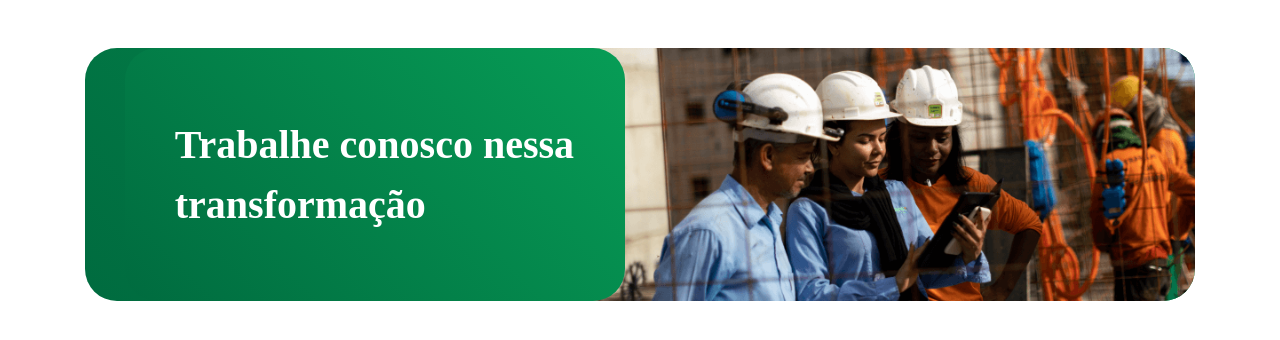
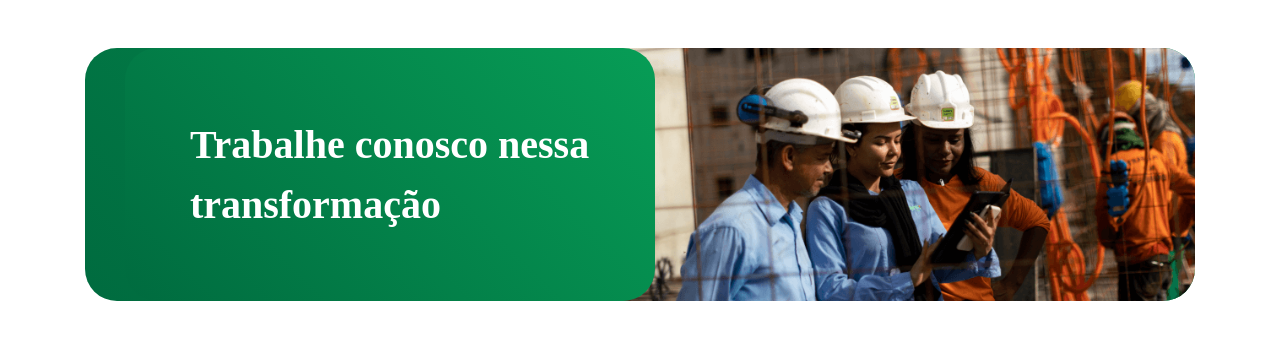
Before and after one commit to victorscdev/desafio.up.mrv, a website: page index.html in a window 1280 px wide. Drawn offline with nearby package versions, Linux system fonts and the light colour scheme; a web font is replaced by a local one.

Commit message:
fix: mobile first in banner

```diff
--- a/src/components/banner/_banner.html
+++ b/src/components/banner/_banner.html
@@ -1,7 +1,4 @@
 <section id="banner">
-	<article class="container">
-		<div class="row">
-			<div class="col-12">
 	<div class="banner">
 		<div class="banner__container">
 			<div class="banner__container__text">
@@ -9,13 +6,8 @@
 			</div>
 			<div
 				class="banner__container__img"
-							style="
-								background-image: url('/public/assets/img/img-banner-1.png');
-							"
+				style="background-image: url('/public/assets/img/img-banner-1.png')"
 			></div>
 		</div>
 	</div>
-			</div>
-		</div>
-	</article>
 </section>
--- a/src/components/banner/_banner.scss
+++ b/src/components/banner/_banner.scss
@@ -1,10 +1,43 @@
+#banner {
+	margin-left: 24px;
+	width: 100%;
+
+	@media (min-width: 576px) {
+		max-width: 540px;
+		margin-left: auto;
+		margin-right: auto;
+		padding-right: 15px;
+		padding-left: 15px;
+		margin-top: 24px;
+	}
+
+	@media (min-width: 768px) {
+		max-width: 720px;
+	}
+
+	@media (min-width: 992px) {
+		max-width: 960px;
+	}
+
+	@media (min-width: 1200px) {
+		margin-top: 48px;
+		max-width: 1140px;
+	}
+
 	.banner {
 		background: linear-gradient(225deg, #079d56 0%, #006b3f 100%);
-	border-radius: 32px;
-	height: 253px;
-	margin-top: 48px;
+		border-radius: 0 0 0 32px;
 		position: relative;
 		width: 100%;
+		height: 256px;
+
+		@media (min-width: 576px) {
+			border-radius: 32px;
+		}
+
+		@media (min-width: 768px) {
+			height: 253px;
+		}
 
 		&__container {
 			display: flex;
@@ -12,26 +45,64 @@
 
 			&__text {
 				background: linear-gradient(225deg, #079d56 0%, #006b3f 100%);
-			border-radius: 32px;
+				border-radius: 16px 0px 0px 16px;
 				display: flex;
 				align-items: center;
+				height: 96px;
+				padding: 24px 16px;
+				position: absolute;
+				bottom: -48px;
+				left: 24px;
+				width: 100%;
+				z-index: 10;
+
+				@media (min-width: 576px) {
+					border-radius: 32px;
 					justify-content: center;
+					left: 24px;
+					text-align: center;
+					width: 90%;
+				}
+
+				@media (min-width: 768px) {
 					height: 253px;
-			left: 2.5rem;
 					padding: 24px;
 					position: relative;
+					bottom: 0;
+					left: 2.5rem;
+					text-align: left;
 					width: 45%;
-			z-index: 10;
+				}
+
+				@media (min-width: 992px) {
+					width: 50%;
+				}
 
 				h1 {
 					color: #ffffff;
-				font-family: 'Averta Std Bold';
+					font-family: Averta Std;
 					font-style: normal;
 					font-weight: bold;
+					font-size: 18px;
+					line-height: 22px;
+					width: 180px;
+
+					@media (min-width: 576px) {
+						width: 100%;
+					}
+
+					@media (min-width: 768px) {
+						font-size: 24px;
+						line-height: 36px;
+						width: 300px;
+					}
+
+					@media (min-width: 992px) {
 						font-size: 40px;
 						line-height: 60px;
 						min-width: 400px;
 						width: 400px;
+					}
 				}
 			}
 
@@ -39,9 +110,22 @@
 				background-position: center;
 				background-repeat: no-repeat;
 				background-size: cover;
+				box-shadow: 0px 4px 4px rgba(0, 0, 0, 0.25);
+				border-radius: 0px 0px 0px 24px;
+				height: 256px;
+				width: 100%;
+
+				@media (min-width: 576px) {
+					border-radius: 32px;
+				}
+
+				@media (min-width: 768px) {
+					border-radius: 0 32px 32px 0;
+					box-shadow: none;
 					height: 253px;
 					width: 55%;
-			border-radius: 0 32px 32px 0;
 				}
 			}
 		}
+	}
+}
```
Also changed, not shown: public/assets/css/import.min.css, 1 other file. Lines whose indentation alone changed are shown as unchanged.
